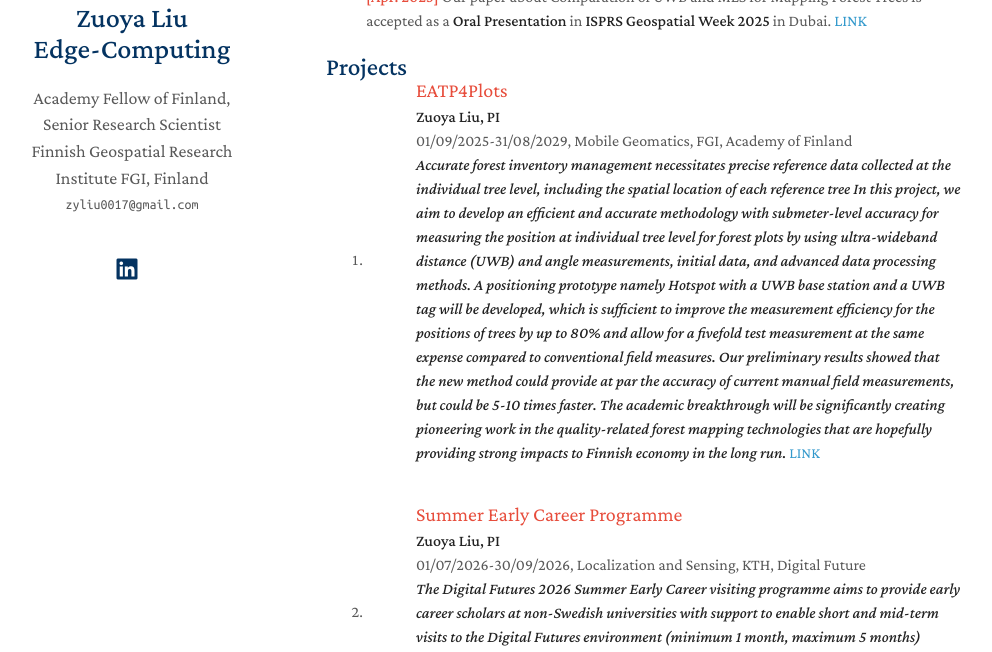
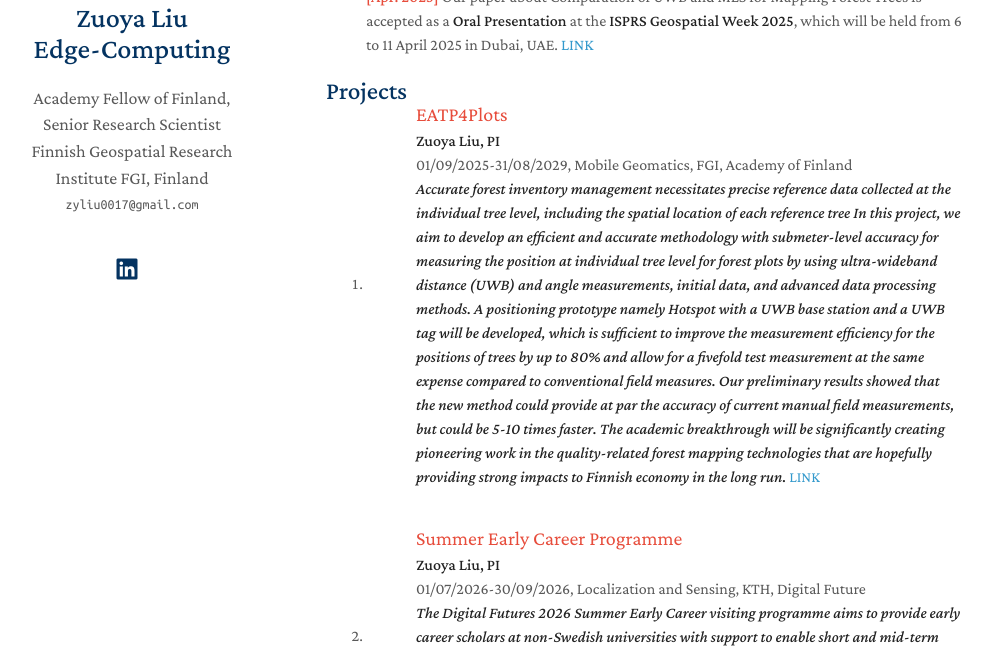
Before and after one commit to zyliu0017/zyliu0017.github.io, a Jekyll site: the page built from index.md, in a window 1280 px wide and 900 px high, scrolled down 534 px, cut to the strip 248-900 px from the top of the window. Shown: the whole strip, without its empty margins (144-1136 px from the left). Built offline with Jekyll 4.4.1, drawn with Linux system fonts in a browser that asks for light colours; a style sheet for code colours, icons or effects is not loaded.

Commit message:
update Projects

```diff
--- a/index.md
+++ b/index.md
@@ -31,7 +31,7 @@ I have also more than six years of experience in the industry, acting as a **HW*
 <a href="https://www.maanmittauslaitos.fi/en/research/eatp4plots" target="_blank" rel="noopener">LINK</a>
 - <strong><span style="color:#e74d3c">[Jun. 2025]</span></strong> EATP4Plots is accepted by the RCF Finland as a **Fellowship project of 4 years**.
 <a href="https://research.fi/en/results/funding/83040" target="_blank" rel="noopener">LINK</a>
-- <strong><span style="color:#e74d3c">[Apr. 2025]</span></strong> Our paper about Comparation of UWB and MLS for Mapping Forest Trees is accepted as a **Oral Presentation** in **ISPRS Geospatial Week 2025** in Dubai.
+- <strong><span style="color:#e74d3c">[Apr. 2025]</span></strong> Our paper about Comparation of UWB and MLS for Mapping Forest Trees is accepted as a **Oral Presentation** at the **ISPRS Geospatial Week 2025**, which will be held from 6 to 11 April 2025 in Dubai, UAE.
 <a href="https://isprs-annals.copernicus.org/articles/X-G-2025/551/2025/isprs-annals-X-G-2025-551-2025.html" target="_blank" rel="noopener">LINK</a>
 
 {% include_relative _includes/projects.md %}
```
